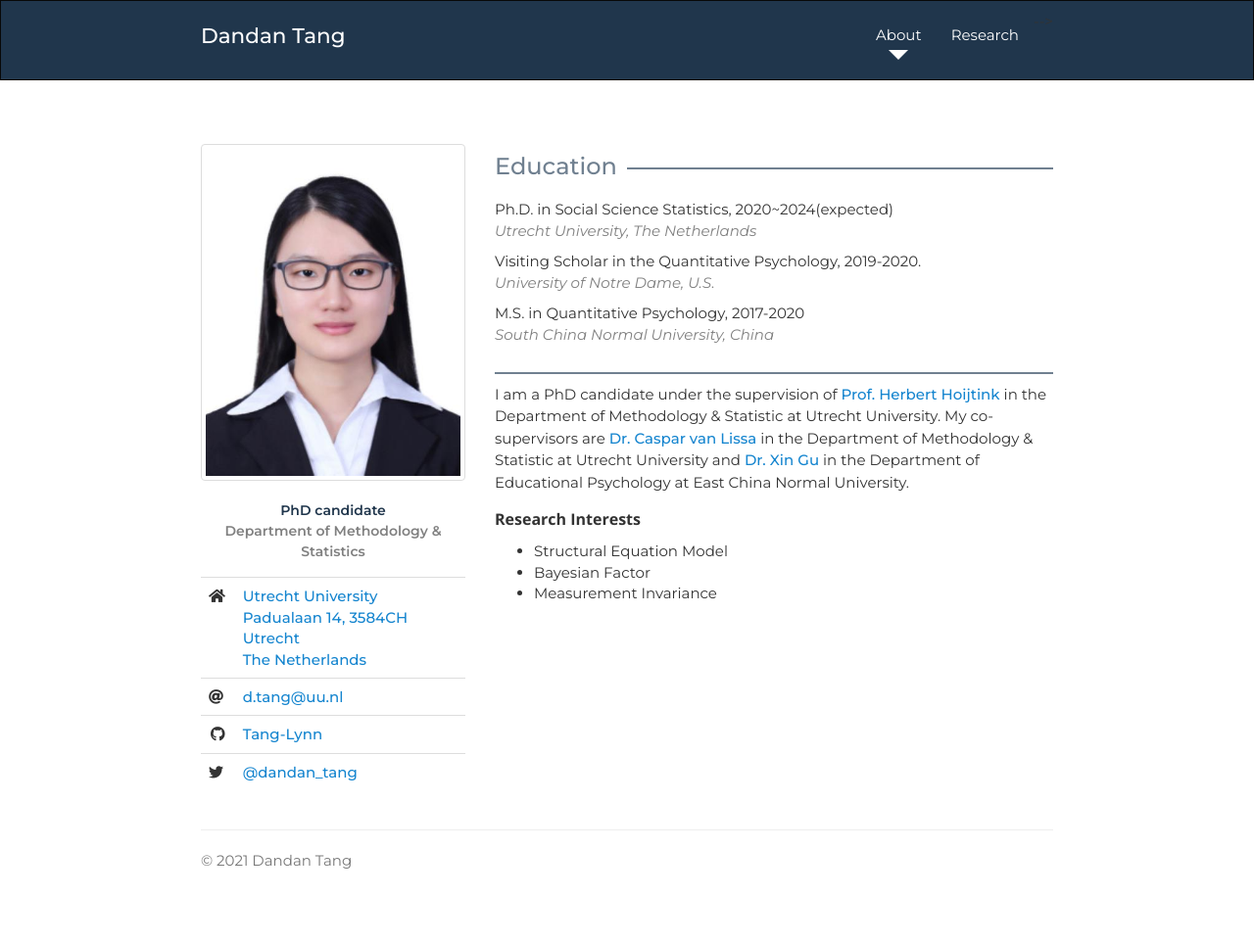
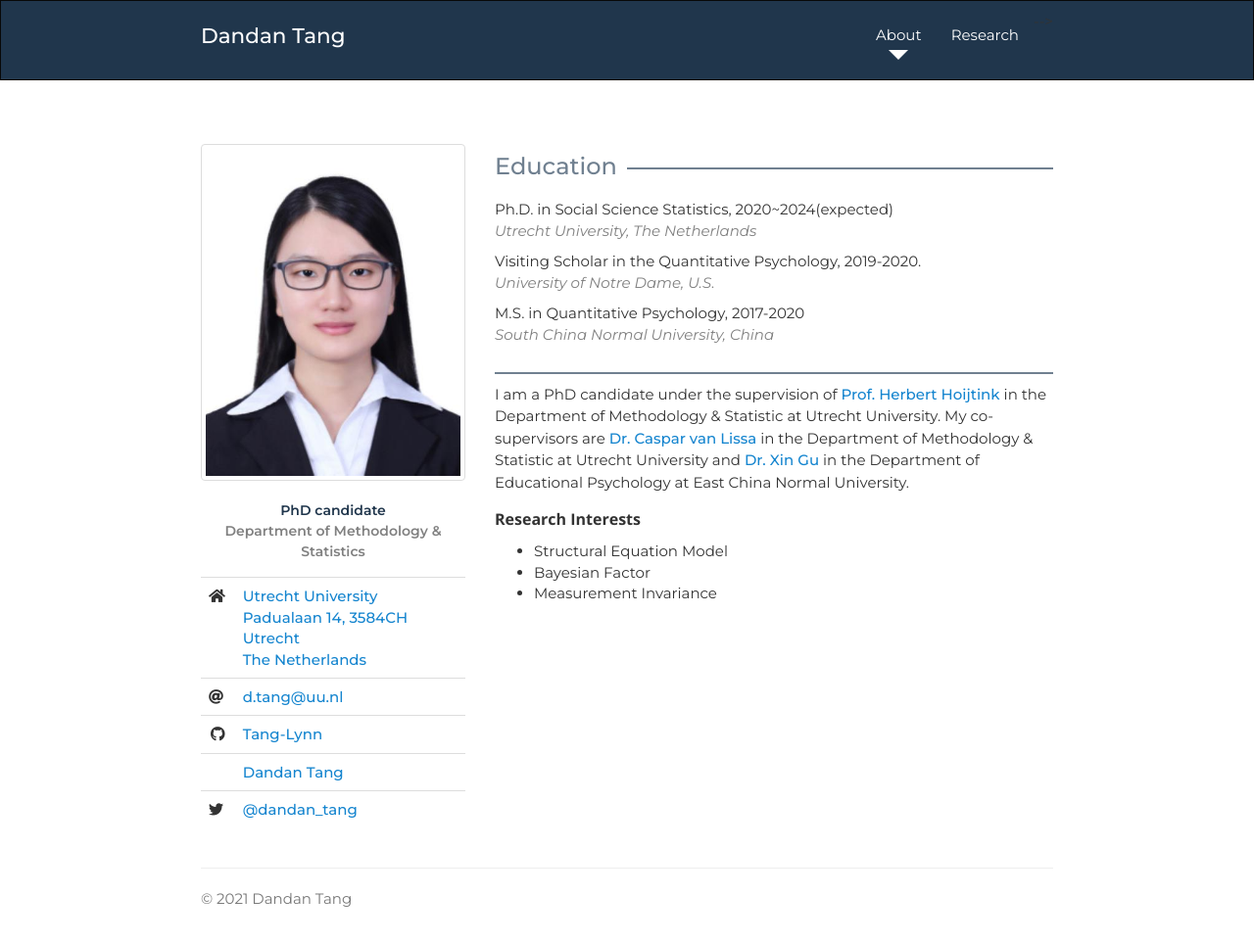
Before and after one commit to Tang-Lynn/tang-lynn.github.io, a Jekyll site: the page index.html, which Jekyll copies as it is, in a window 1280 px wide. Shown: the whole page at 98% size. Built offline with Jekyll 4.4.1, drawn with Linux system fonts in a browser that asks for light colours; nearby versions of some CDN libraries; a style sheet for code colours, icons or effects is not loaded; before the commit the page ends 926 px from its top, so only the background shows below that.

Commit message:
Update index.html

```diff
--- a/index.html
+++ b/index.html
@@ -87,6 +87,10 @@
             <tr>
               <td><i class="fab fa-fw fa-github"></i></td>
               <td><a href="https://github.com/Tang-Lynn">Tang-Lynn</a></td>
+            </tr>
+            <tr>
+              <td><i class="ai ai-google-scholar-square ai-1x"></i></td>
+              <td><a href="https://scholar.google.com/citations?user=2x0AKbYAAAAJ&hl=en">Dandan Tang</a></td>
             </tr>
             <tr>
               <td><i class="fab fa-twitter fa-1x"></i></td>
```
